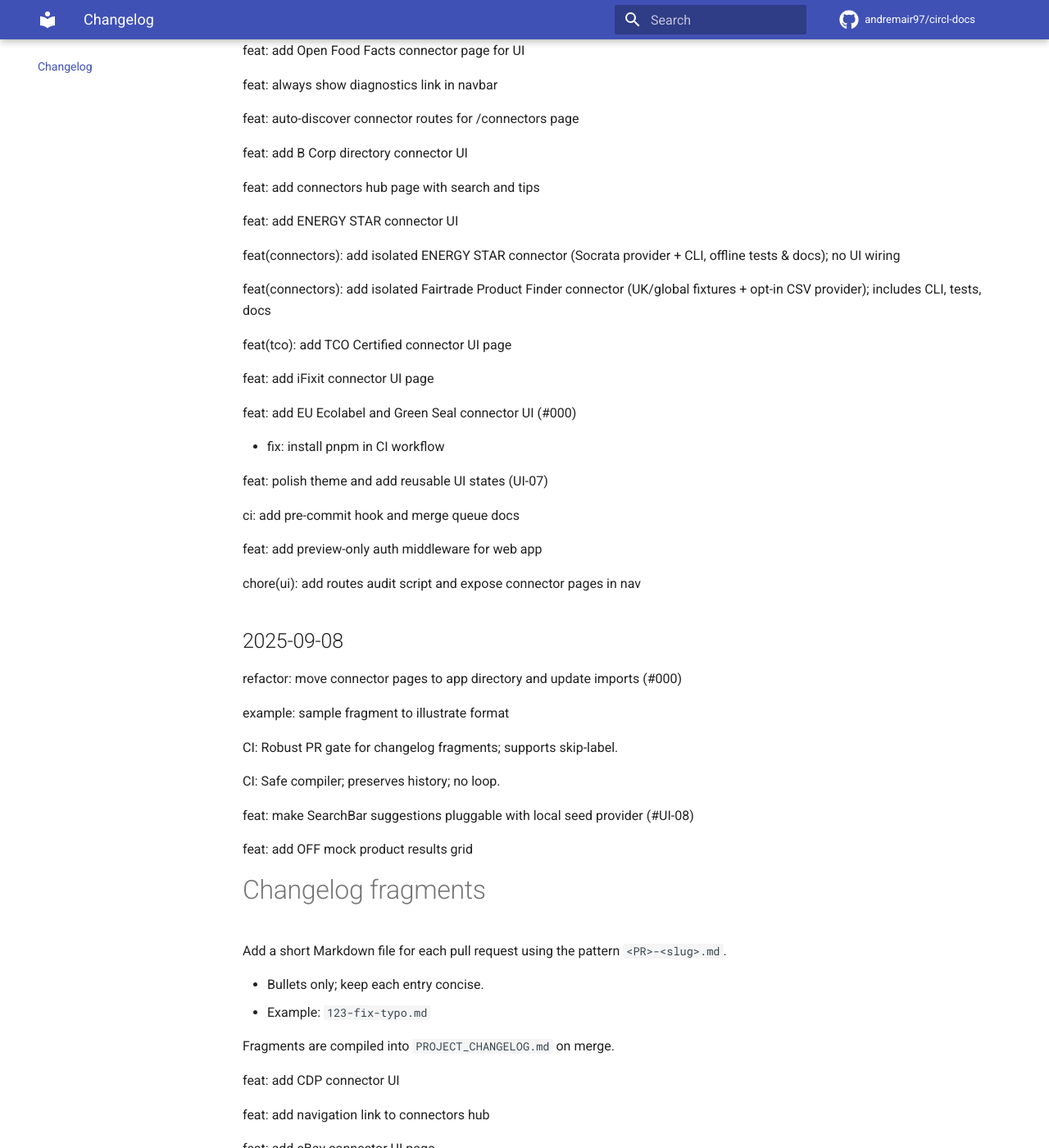
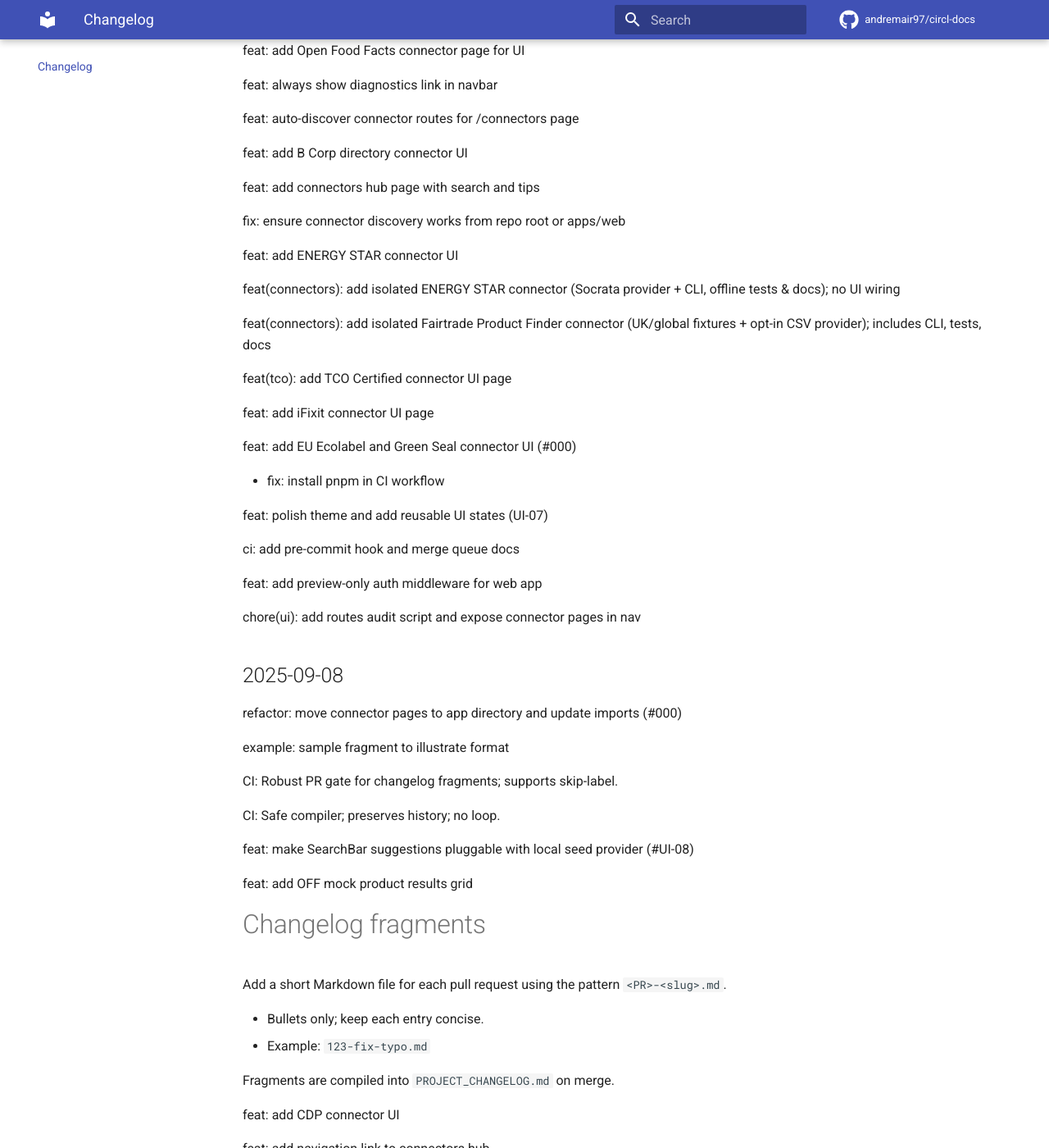
Before and after one commit to andremair97/circl-docs, an MkDocs documentation site: the page built from docs/changelog/index.md, in a window 1280 px wide and 1400 px high, scrolled down 1050 px. Shown: the whole window at 82% size. Built offline with MkDocs 1.6.1 and Material for MkDocs 9.7.7, drawn with Linux system fonts in a browser that asks for light colours; comment, search, counter and statistics services are not loaded; some of the changed text lies outside the part shown.

Commit message:
chore(changelog): compile fragments [skip ci]

```diff
--- a/PROJECT_CHANGELOG.md
+++ b/PROJECT_CHANGELOG.md
@@ -1,4 +1,71 @@
 # PROJECT_CHANGELOG
+
+## 2025-09-08
+
+refactor: move connector pages to app directory and update imports (#000)
+
+example: sample fragment to illustrate format
+
+CI: Robust PR gate for changelog fragments; supports skip-label.
+
+CI: Safe compiler; preserves history; no loop.
+
+feat: make SearchBar suggestions pluggable with local seed provider (#UI-08)
+
+feat: add OFF mock product results grid
+
+# Changelog fragments
+
+Add a short Markdown file for each pull request using the pattern `<PR>-<slug>.md`.
+
+- Bullets only; keep each entry concise.
+- Example: `123-fix-typo.md`
+
+Fragments are compiled into `PROJECT_CHANGELOG.md` on merge.
+
+feat: add CDP connector UI
+
+feat: add navigation link to connectors hub
+
+feat: add debug connectors status page
+
+feat: add eBay connector UI page
+
+feat: add Library of Things connector UI
+
+feat: add Open Food Facts connector page for UI
+
+feat: always show diagnostics link in navbar
+
+feat: auto-discover connector routes for /connectors page
+
+feat: add B Corp directory connector UI
+
+feat: add connectors hub page with search and tips
+
+fix: ensure connector discovery works from repo root or apps/web
+
+feat: add ENERGY STAR connector UI
+
+feat(connectors): add isolated ENERGY STAR connector (Socrata provider + CLI, offline tests & docs); no UI wiring
+
+feat(connectors): add isolated Fairtrade Product Finder connector (UK/global fixtures + opt-in CSV provider); includes CLI, tests, docs
+
+feat(tco): add TCO Certified connector UI page
+
+feat: add iFixit connector UI page
+
+feat: add EU Ecolabel and Green Seal connector UI (#000)
+
+- fix: install pnpm in CI workflow
+
+feat: polish theme and add reusable UI states (UI-07)
+
+ci: add pre-commit hook and merge queue docs
+
+feat: add preview-only auth middleware for web app
+
+chore(ui): add routes audit script and expose connector pages in nav
 
 ## 2025-09-08
 
```
